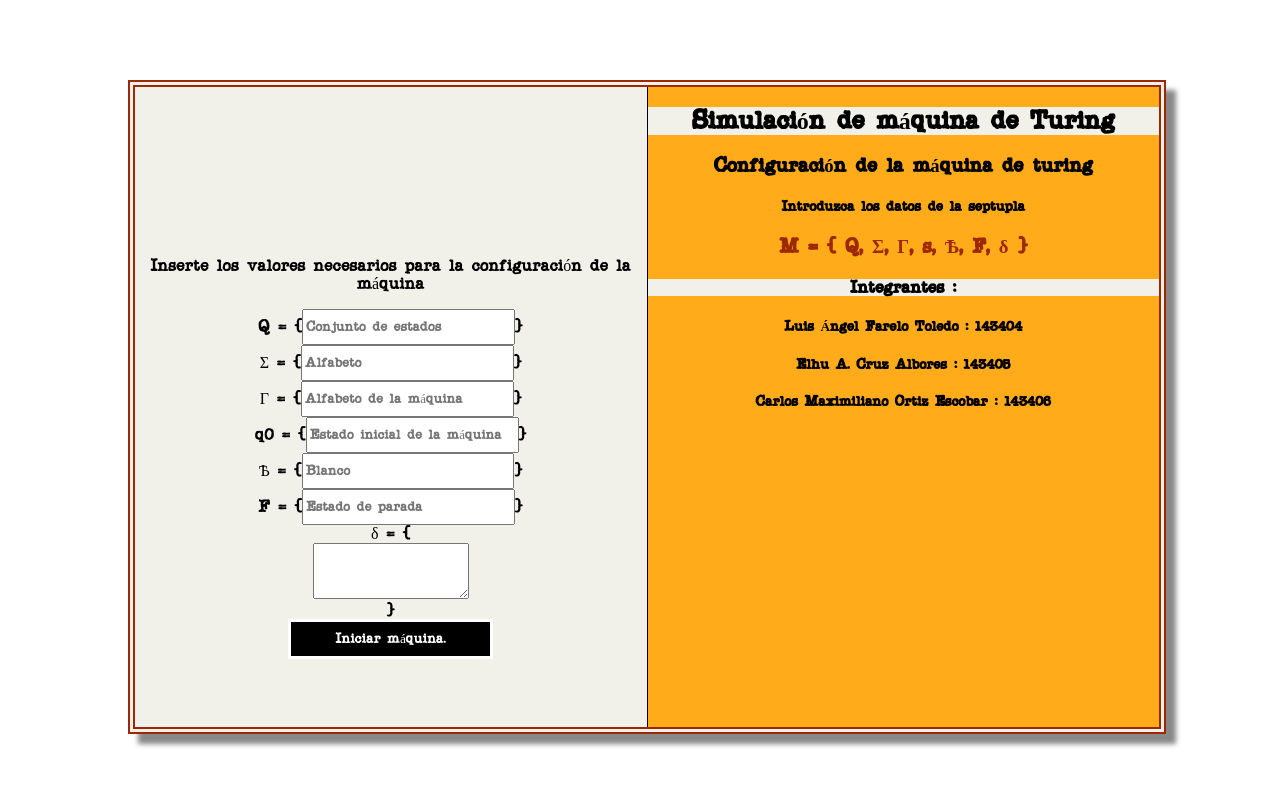
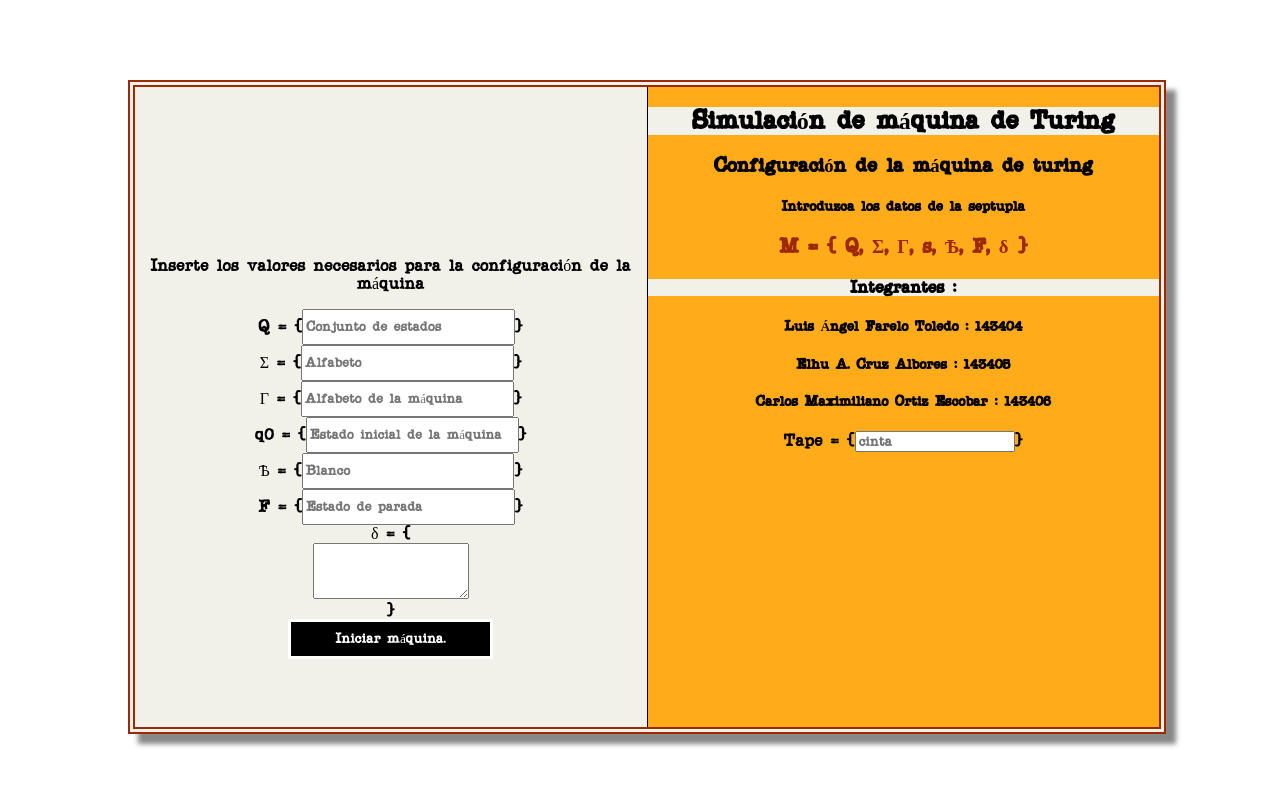
Before and after one commit to ea2305/TuringMachine, a plain HTML site: page index.html in a window 1280 px wide. Drawn offline with Linux system fonts and the light colour scheme.

Commit message:
add tape
agrege un input para obtener tape

```diff
--- a/index.html
+++ b/index.html
@@ -37,7 +37,7 @@
                 <h5>Luis Ángel Farelo Toledo         : 143404</h5>
                 <h5>Elhu A. Cruz Albores             : 143405</h5>
                 <h5>Carlos Maximiliano Ortiz Escobar : 143406</h5>
-
+                Tape = {<input type="text" name="tape" value="" placeholder="cinta">}<br />
 
             </article>
         </secction>
```
